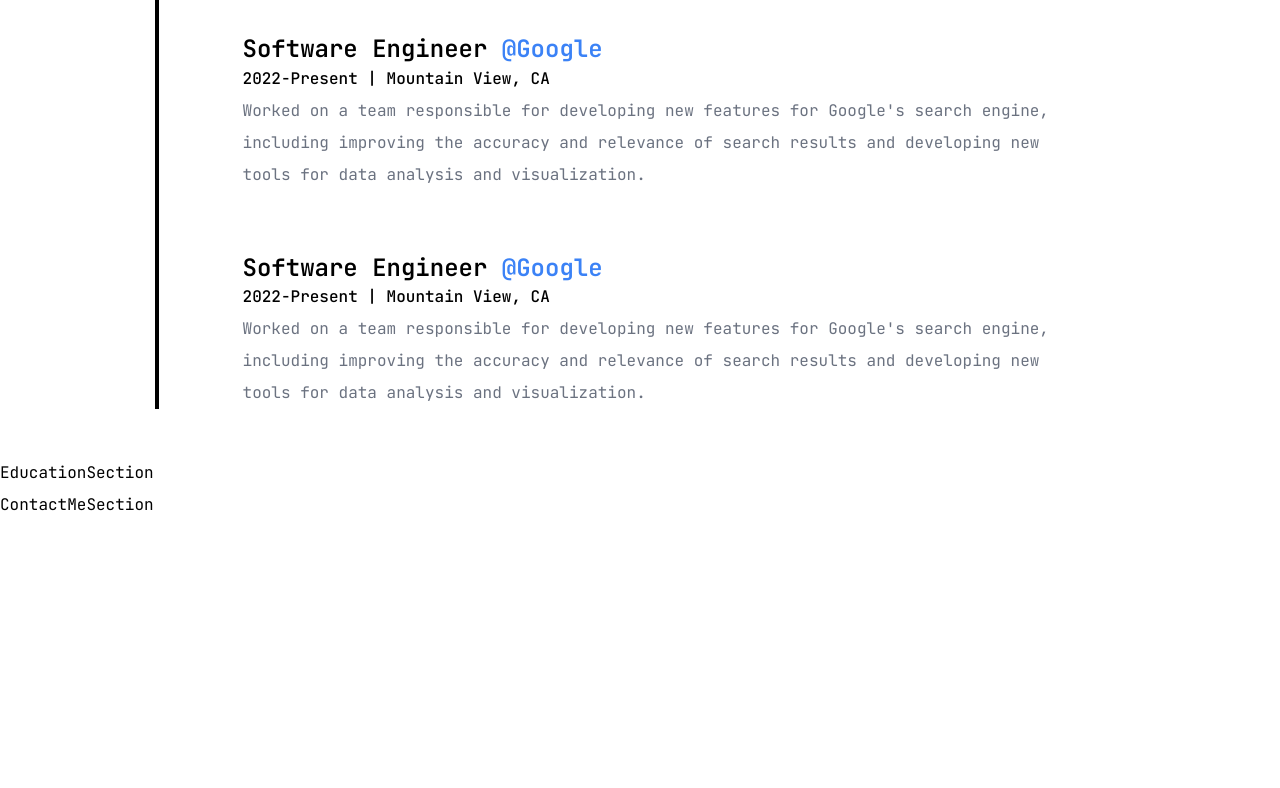
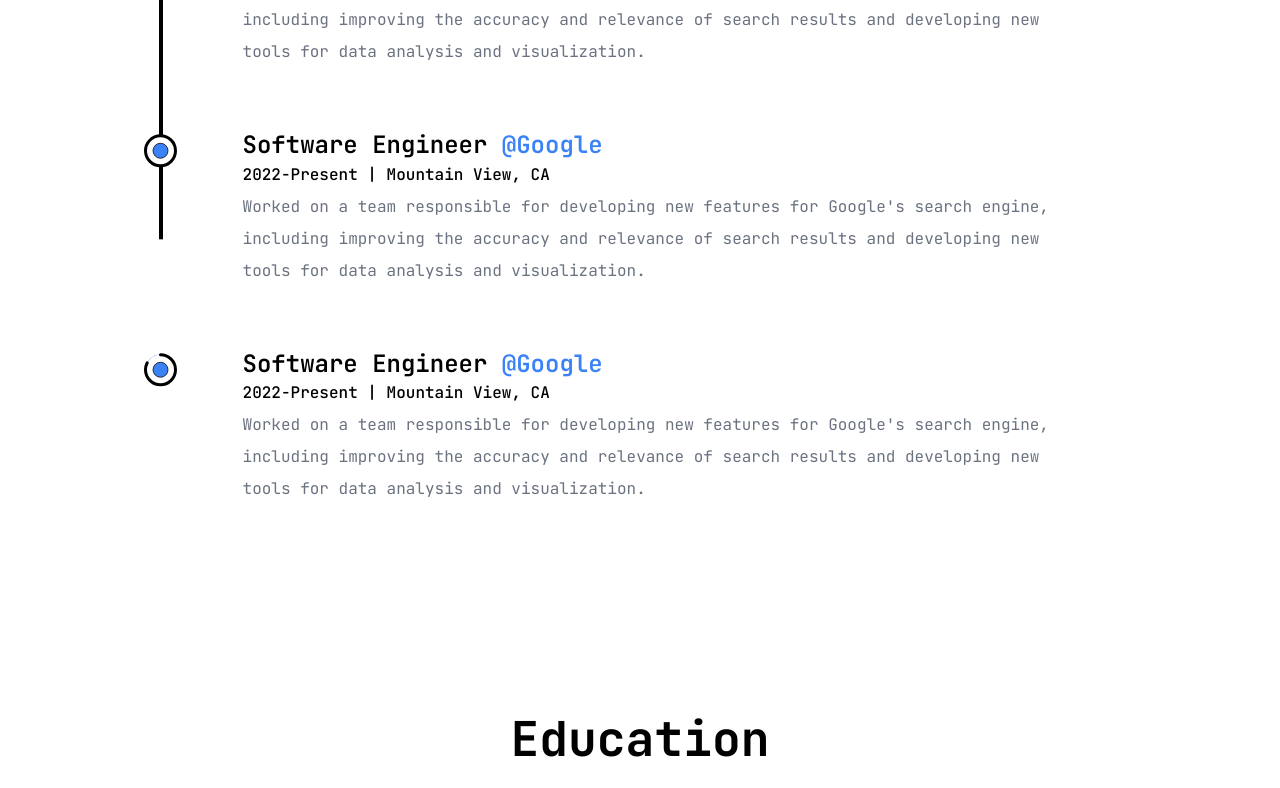
Before and after one commit to VictorVazquez512/my-portfolio, a Next.js app: page / in a window 1280 px wide. Shown: the part 1080-1868 px from the top of the page. Before the commit the page ends 1601 px from the top, so only its background shows below. Built offline with nearby package versions, Linux system fonts and the light colour scheme.

Commit message:
Base of education section

```diff
--- a/package.json
+++ b/package.json
@@ -21,6 +21,7 @@
     "motion": "^12.0.0-alpha.2",
     "next": "15.0.4",
     "react": "^19.0.0",
+    "react-countup": "^6.5.3",
     "react-dom": "^19.0.0",
     "react-icons": "^5.4.0",
     "tailwind-merge": "^2.5.5",
--- /dev/null
+++ b/src/app/components/CircleIcon.jsx
@@ -0,0 +1,34 @@
+'use client';
+
+import React from 'react'
+import { motion, useScroll } from 'framer-motion'
+
+function CircleIcon({reference}) {
+
+    const { scrollYProgress } = useScroll(
+        {
+          target: reference,
+          offset: ["center end", "center center"],
+          layoutEffect: false
+        }
+      )
+
+  return (
+    <figure className='absolute left-0 stroke-secondary'>
+        <svg className='-rotate-90'
+            width="75" height="75" viewBox='0 0 100 100'
+        >
+            <circle cx="75" cy="50" r="20" className='stroke-blue stroke-1 fill-none'/>
+            <motion.circle cx="75" cy="50" r="20" className='stroke-[4px] fill-primary'
+                style = {{
+                    pathLength : scrollYProgress
+                }}
+                strokeLinecap="round"
+            />
+            <circle cx="75" cy="50" r="10" className='stroke-1 fill-blue'/>
+        </svg>
+    </figure>
+  )
+}
+
+export default CircleIcon
--- a/src/app/components/ExperienceSection.jsx
+++ b/src/app/components/ExperienceSection.jsx
@@ -1,8 +1,14 @@
-import React from "react";
+"use client";
+
+import React, { useRef } from "react";
+import { motion, useScroll } from "framer-motion"
+import CircleIcon from "./CircleIcon";
 
 function Details({ position, company, time, address, work }) {
+  const ref = useRef(null);
   return (
-    <li className="my-8 first:mt-0 last:mb-0 w-[80%] mx-auto flex flex-col items-center justify-between">
+    <li ref={ref} className="my-8 first:mt-0 last:mb-0 w-[80%] mx-auto flex flex-col items-center justify-between">
+      <CircleIcon reference={ref} />
       <div>
         <h3 className="h3 capitalize">
           {position}&nbsp;
@@ -17,40 +23,35 @@ function Details({ position, company, time, address, work }) {
   );
 }
 
-function ExperienceSection() {
+function ExperienceSection({detailsList, title}) {
+
+  const ref = useRef(null);
+  const { scrollYProgress } = useScroll(
+    {
+      target: ref,
+      offset: ["start end", "center start"]
+    }
+  )
+
   return (
     <section className="h-full" id="experience">
-      <div className="container mx-auto h-full ">
+      <div className="container mx-auto h-full pt-32">
         <div className="lg:pt-8 lg:pb-12">
           <h2 className="h2 font-bold text-secondary-75 mb-6 w-full text-center">
-            Experience
+            { title }
           </h2>
-          <div className="w-[85%] mx-auto relative">
+          <div ref={ref} className="w-[85%] mx-auto relative">
             {/* Line */}
-            <div className="absolute left-8 top-0 w-[4px] h-full bg-secondary origin-top"></div>
+            <motion.div
+              className="absolute left-9 top-0 w-[4px] h-full bg-secondary origin-top"
+              style={{ scaleY: scrollYProgress }}
+            />
+
             {/* Details */}
             <ul className="w-full flex flex-col items-start justify-between ml-4">
-              <Details
-                position="Software Engineer"
-                company="Google"
-                time="2022-Present"
-                address="Mountain View, CA"
-                work="Worked on a team responsible for developing new features for Google's search engine, including improving the accuracy and relevance of search results and developing new tools for data analysis and visualization."
-              />
-              <Details
-                position="Software Engineer"
-                company="Google"
-                time="2022-Present"
-                address="Mountain View, CA"
-                work="Worked on a team responsible for developing new features for Google's search engine, including improving the accuracy and relevance of search results and developing new tools for data analysis and visualization."
-              />
-              <Details
-                position="Software Engineer"
-                company="Google"
-                time="2022-Present"
-                address="Mountain View, CA"
-                work="Worked on a team responsible for developing new features for Google's search engine, including improving the accuracy and relevance of search results and developing new tools for data analysis and visualization."
-              />
+              {detailsList.map((details, index) => (
+                <Details key={index} {...details} />
+              ))}
             </ul>
           </div>
         </div>
--- a/src/app/components/SkillsProjectsSection.jsx
+++ b/src/app/components/SkillsProjectsSection.jsx
@@ -1,7 +1,7 @@
 import React from "react";
 
 function SkillsProjectsSection() {
-  return <section id="skills-projects">SkillsProjectsSection</section>;
+  return <section id="skills-projects"></section>;
 }
 
 export default SkillsProjectsSection;
--- a/src/app/page.js
+++ b/src/app/page.js
@@ -6,6 +6,55 @@ import EducationSection from "./components/EducationSection";
 import ContactMeSection from "./components/ContactMeSection";
 
 export default function Home() {
+
+  const jobDetails = [
+    {
+      position: "Software Engineer",
+      company: "Google",
+      time: "2022-Present",
+      address: "Mountain View, CA",
+      work: "Worked on a team responsible for developing new features for Google's search engine, including improving the accuracy and relevance of search results and developing new tools for data analysis and visualization."
+    },
+    {
+      position: "Software Engineer",
+      company: "Google",
+      time: "2022-Present",
+      address: "Mountain View, CA",
+      work: "Worked on a team responsible for developing new features for Google's search engine, including improving the accuracy and relevance of search results and developing new tools for data analysis and visualization."
+    },
+    {
+      position: "Software Engineer",
+      company: "Google",
+      time: "2022-Present",
+      address: "Mountain View, CA",
+      work: "Worked on a team responsible for developing new features for Google's search engine, including improving the accuracy and relevance of search results and developing new tools for data analysis and visualization."
+    }
+  ];
+
+  const educationDetails = [
+    {
+      position: "Software Engineer",
+      company: "Google",
+      time: "2022-Present",
+      address: "Mountain View, CA",
+      work: "Worked on a team responsible for developing new features for Google's search engine, including improving the accuracy and relevance of search results and developing new tools for data analysis and visualization."
+    },
+    {
+      position: "Software Engineer",
+      company: "Google",
+      time: "2022-Present",
+      address: "Mountain View, CA",
+      work: "Worked on a team responsible for developing new features for Google's search engine, including improving the accuracy and relevance of search results and developing new tools for data analysis and visualization."
+    },
+    {
+      position: "Software Engineer",
+      company: "Google",
+      time: "2022-Present",
+      address: "Mountain View, CA",
+      work: "Worked on a team responsible for developing new features for Google's search engine, including improving the accuracy and relevance of search results and developing new tools for data analysis and visualization."
+    }
+  ];
+
   return (
     <>
       <header>
@@ -14,7 +63,8 @@ export default function Home() {
       <main>
         <HeroSection />
         <SkillsProjectsSection />
-        <ExperienceSection />
+        <ExperienceSection detailsList={ jobDetails } title="Experience" />
+        <ExperienceSection detailsList={ educationDetails } title="Education" />
         <EducationSection />
         <ContactMeSection />
       </main>
```
Also changed, not shown: 1 other file (tests, documents, lock files or other folders).
